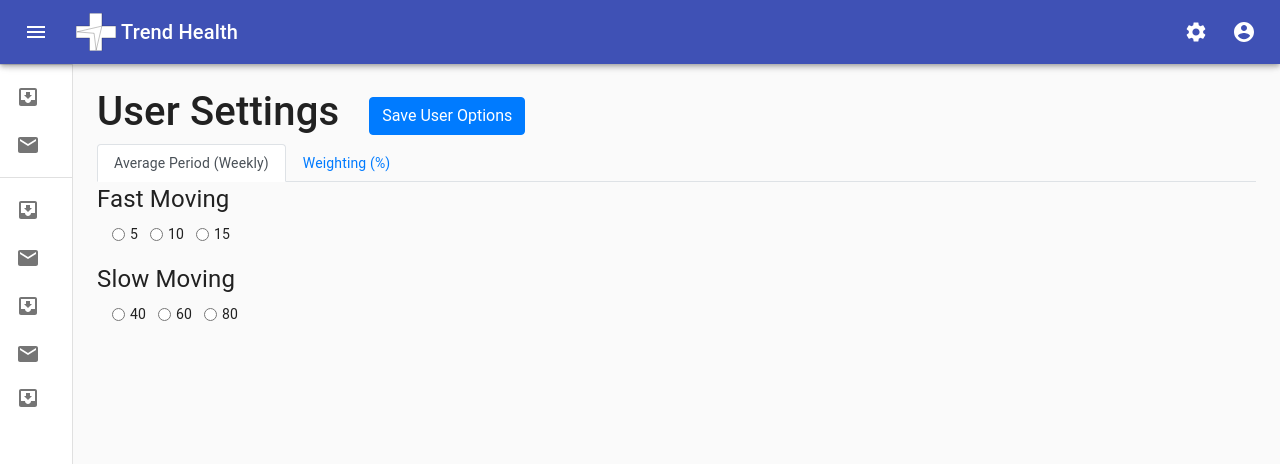
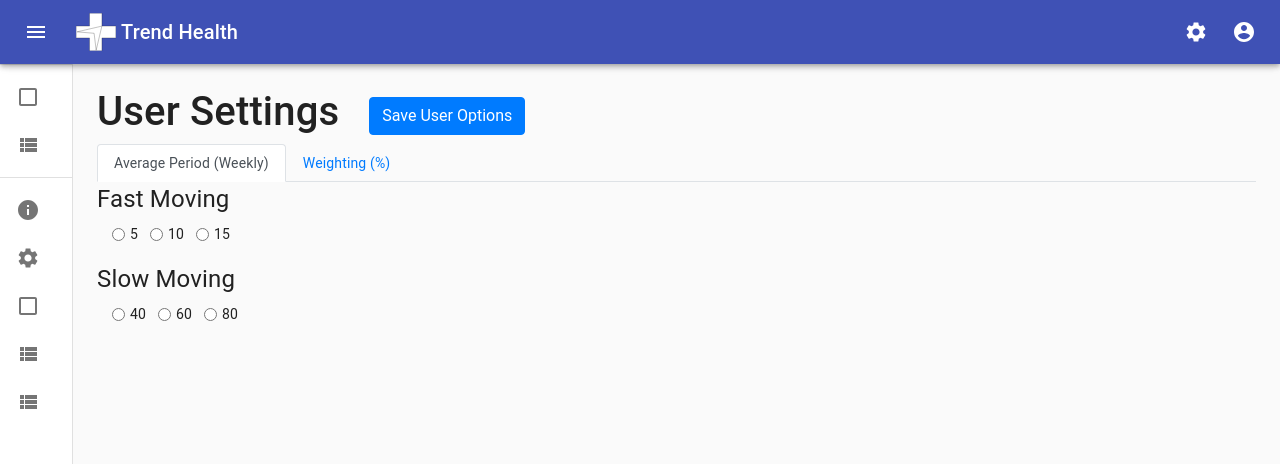
Before and after one commit to davidchanho/project3, a React (Create React App) app in the folder client/: page /User in a window 1280 px wide. Shown: the top 464 px of the page. Built offline with nearby package versions, Linux system fonts and the light colour scheme; no server answers.

Commit message:
add icons to sidebar

```diff
--- a/client/src/components/Menu/Drawer_Menu/index.jsx
+++ b/client/src/components/Menu/Drawer_Menu/index.jsx
@@ -16,9 +16,11 @@ import ListItem from '@material-ui/core/ListItem'
 import ListItemIcon from '@material-ui/core/ListItemIcon'
 import ListItemText from '@material-ui/core/ListItemText'
 import Grid from '@material-ui/core/Grid'
-
+import InfoIcon from '@material-ui/icons/Info'
 import MenuIcon from '@material-ui/icons/Menu'
 import ChevronLeftIcon from '@material-ui/icons/ChevronLeft'
+import ViewListIcon from '@material-ui/icons/ViewList'
+import CheckBoxOutlineBlankIcon from '@material-ui/icons/CheckBoxOutlineBlank'
 import ChevronRightIcon from '@material-ui/icons/ChevronRight'
 import InboxIcon from '@material-ui/icons/MoveToInbox'
 import MailIcon from '@material-ui/icons/Mail'
@@ -205,25 +207,51 @@ export function DrawerMenu({ children }) {
         </div>
         <Divider />
         <List>
-          {['Sector', 'Watchlist'].map((text, index) => (
-            <ListItemLink button href={text} key={text}>
+          <ListItemLink button href='Sector' key='Sector'>
             <ListItemIcon>
-                {index % 2 === 0 ? <InboxIcon /> : <MailIcon />}
+              <CheckBoxOutlineBlankIcon />
             </ListItemIcon>
-              <ListItemText primary={text} />
+            <ListItemText primary='Sector' />
           </ListItemLink>
-          ))}
+          <ListItemLink button href='Watchlist' key='Watchlist'>
+            <ListItemIcon>
+              <ViewListIcon />
+            </ListItemIcon>
+            <ListItemText primary='Watchlist' />
+          </ListItemLink>
         </List>
         <Divider />
         <List>
-          {['About', 'User', 'Logout', 'Signup', ''].map((text, index) => (
-            <ListItemLink button href={text} key={text}>
+          <ListItemLink button href='About' key='About'>
             <ListItemIcon>
-                {index % 2 === 0 ? <InboxIcon /> : <MailIcon />}
+              <InfoIcon />
             </ListItemIcon>
-              <ListItemText primary={text} />
+            <ListItemText primary='About' />
           </ListItemLink>
-          ))}
+          <ListItemLink button href='User' key='User'>
+            <ListItemIcon>
+              <SettingsIcon />
+            </ListItemIcon>
+            <ListItemText primary='User' />
+          </ListItemLink>
+          <ListItemLink button href='Login' key='Login'>
+            <ListItemIcon>
+              <CheckBoxOutlineBlankIcon />
+            </ListItemIcon>
+            <ListItemText primary='Login' />
+          </ListItemLink>
+          <ListItemLink button href='Logout' key='Logout'>
+            <ListItemIcon>
+              <ViewListIcon />
+            </ListItemIcon>
+            <ListItemText primary='Logout' />
+          </ListItemLink>
+          <ListItemLink button href='Signup' key='Signup'>
+            <ListItemIcon>
+              <ViewListIcon />
+            </ListItemIcon>
+            <ListItemText primary='Signup' />
+          </ListItemLink>
         </List>
       </Drawer>
 
```
Lines whose indentation alone changed are shown as unchanged.
